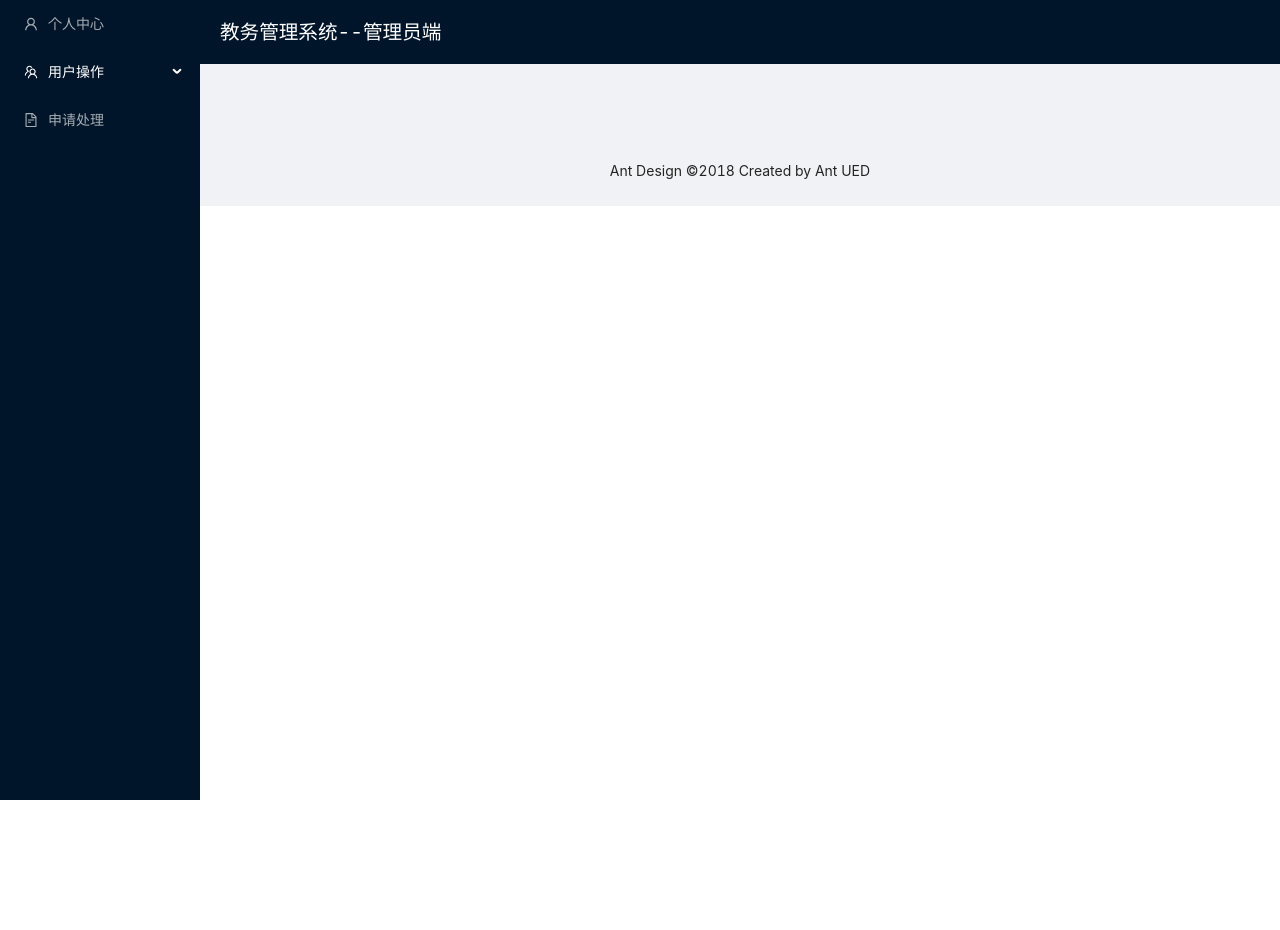
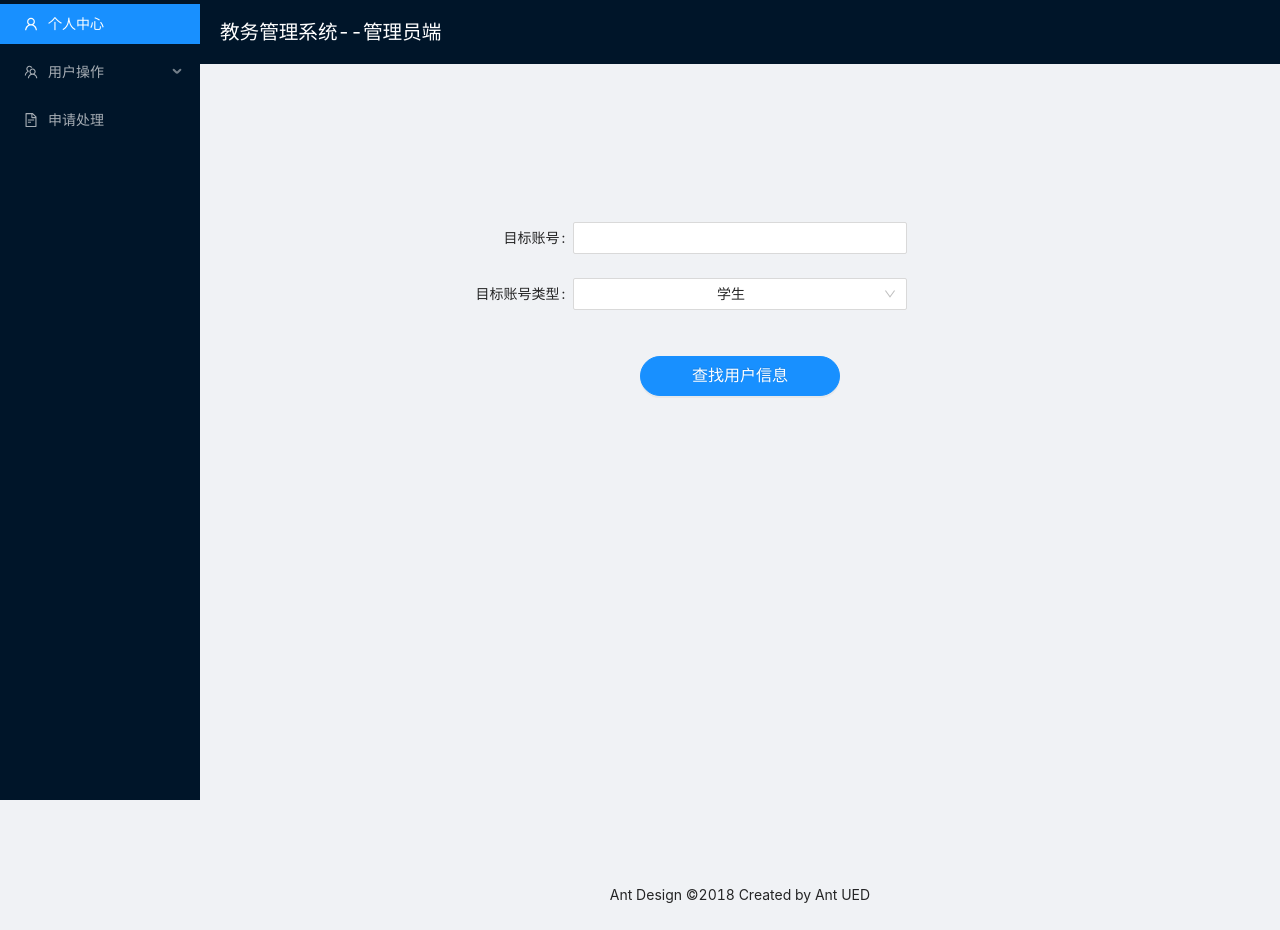
Before and after one commit to volcverse/SE--, a React (Create React App) app: page /FindUser in a window 1280 px wide. Before the commit the page ends 800 px from the top, so only its background shows below. Built offline with nearby package versions, Linux system fonts and the light colour scheme.

Commit message:
Add files via upload

```diff
--- /dev/null
+++ b/src/pages/ManagerCenter/AdmChangePSW.jsx
@@ -0,0 +1,43 @@
+import React from 'react';
+import { Input, Button, Form } from 'antd';
+
+export default class AdmChangePSW extends React.Component {
+    render() {
+        const formItemLayout = {
+            labelCol: {
+                xs: { span: 24 },
+                sm: { span: 4, offset: 4 },
+            },
+            wrapperCol: {
+                xs: { span: 24 },
+                sm: { span: 8 },
+            },
+        };
+        return (
+            <div>
+                <br /><br /><br /><br /><br />
+                <span style={{ color: '#000', fontSize: '1.4em'}}>密码修改</span>
+                <br /><br />
+                <Form.Item label="旧密码" {...formItemLayout}>
+                    <Input type="password"></Input>
+                </Form.Item>
+
+                <Form.Item label="新密码" {...formItemLayout}>
+                    <Input type="password"></Input>
+                </Form.Item>
+
+                <Form.Item label="确认密码" {...formItemLayout}>
+                    <Input type="password"></Input>
+                </Form.Item>
+
+                <Form.Item>
+                    <Button style={{ width: 200 }} type="primary" shape="round" size='large'>
+                        确定
+                    </Button>
+                </Form.Item>
+                <br /><br /><br /><br /><br /><br /><br /><br /><br />
+                <br /><br /><br /><br /><br /><br />
+            </div>
+        )
+    }
+}
--- a/src/pages/ManagerCenter/Application.jsx
+++ b/src/pages/ManagerCenter/Application.jsx
@@ -3,6 +3,8 @@ import React from 'react';
 import {
   FileTextOutlined,
 } from '@ant-design/icons';
+import { Link } from 'react-router-dom'
+import AdmChangePSW from './AdmChangePSW'
 
 
 const data = [
@@ -11,9 +13,6 @@ const data = [
   },
   {
     title: '李四退学申请',
-  },
-  {
-    title: '王五微积分班级成绩修改申请',
   },
   {
     title: '赵四教师转系申请',
@@ -36,7 +35,9 @@ export default class Application extends React.Component {
                 title={item.title}
                 description="XXXXXXX"
               />
-              <Button>详情</Button>
+              <Button>详情
+                <Link to="/AdmChangePSW"></Link>
+              </Button>
             </List.Item>
           )}
         />
--- /dev/null
+++ b/src/pages/ManagerCenter/ApplicationDetail.jsx
@@ -0,0 +1,41 @@
+import React, { Component } from 'react'
+import { Descriptions, Button } from 'antd'
+
+export default class ApplicationDetail extends Component {
+    render() {
+        return (
+            <div>
+                <Descriptions title="申请" bordered>
+                    <Descriptions.Item label="姓名">张三</Descriptions.Item>
+                    <Descriptions.Item label="学号">319010XXXX</Descriptions.Item>
+                    <Descriptions.Item label="性别">男</Descriptions.Item>
+                    <Descriptions.Item label="申请时间">2021-06-01 18:00:00</Descriptions.Item>
+                    <Descriptions.Item label="申请事务" span={2}>
+                        转专业
+                    </Descriptions.Item>
+
+                    <Descriptions.Item label="详细说明">
+                        由于XXXXX
+      <br />
+      希望从XX专业转至XX专业
+      <br />
+      目前均绩：5.0
+      <br />
+      有很强的学习能力，曾获国奖
+
+                    </Descriptions.Item>
+                </Descriptions>
+                <br /><br /><br /><br /><br /><br /><br />
+                <Button className="yes">
+                    通过
+                </Button>
+                <Button className="no" style={{ marginLeft: 20 }}>
+                    驳回
+                </Button>
+                <br /><br /><br /><br /><br /><br /><br /><br /><br />
+                <br /><br /><br />
+                <br />
+            </div>
+        )
+    }
+}
--- /dev/null
+++ b/src/pages/ManagerCenter/ChangeAdmInfo.jsx
@@ -0,0 +1,44 @@
+import React from 'react';
+import { Input, Button, Form } from 'antd';
+
+export default class ChangeAdmInfo extends React.Component {
+    render() {
+        const formItemLayout = {
+            labelCol: {
+                xs: { span: 24 },
+                sm: { span: 4, offset: 4 },
+            },
+            wrapperCol: {
+                xs: { span: 24 },
+                sm: { span: 8 },
+            },
+        };
+        return (
+            <div>
+                <br /><br /><br /><br /><br />
+                <span style={{ color: '#000', fontSize: '1.4em'}}>个人信息修改</span>
+                <br /><br />
+                <Form.Item label="姓名" {...formItemLayout}>
+                    <Input></Input>
+                </Form.Item>
+
+                <Form.Item label="性别" {...formItemLayout}>
+                    <Input></Input>
+                </Form.Item>
+
+                <Form.Item label="身份证号" {...formItemLayout}>
+                    <Input></Input>
+                </Form.Item>
+
+                <Form.Item>
+                    <Button style={{ width: 200 }} type="primary" shape="round" size='large'>
+                        确定
+                    </Button>
+                </Form.Item>
+                <br /><br /><br /><br /><br /><br /><br /><br /><br />
+                <br /><br /><br /><br /><br /><br />
+
+            </div>
+        )
+    }
+}
--- a/src/pages/ManagerCenter/DeleteUser.jsx
+++ b/src/pages/ManagerCenter/DeleteUser.jsx
@@ -33,7 +33,7 @@ export default class DeleteUser extends React.Component {
           >
             <Button style={{ width: 200 }} type="primary" shape="round" size='large'>
               删除
-                                    </Button>
+            </Button>
           </Popconfirm>
         </Form.Item>
         <br /><br /><br /><br /><br /><br /><br />
--- /dev/null
+++ b/src/pages/ManagerCenter/FindUser.jsx
@@ -0,0 +1,63 @@
+import { Input, Button, Form } from 'antd';
+import { Popconfirm, message } from 'antd';
+import React from 'react';
+import { Select } from 'antd';
+const { Option } = Select;
+
+
+export default class ChangeUser extends React.Component {
+  render() {
+    const formItemLayout = {
+      labelCol: {
+        xs: { span: 24 },
+        sm: { span: 4, offset: 4 },
+      },
+      wrapperCol: {
+        xs: { span: 24 },
+        sm: { span: 8 },
+      },
+    };
+
+    return (
+
+      <>
+        <br /><br /><br /><br /><br />
+        <Form.Item label="目标账号" {...formItemLayout}>
+          <Input></Input>
+        </Form.Item>
+        <Form.Item {...formItemLayout} label="目标账号类型">
+          <Select defaultValue="student" onChange={handleChange}>
+            <Option value="teacher">教师</Option>
+            <Option value="student">学生</Option>
+            <Option value="manager">管理员</Option>
+          </Select>
+        </Form.Item>
+        <br/>
+        <Button style={{ width: 200 }} type="primary" shape="round" size='large'>
+              查找用户信息
+            </Button>
+        <br/>
+
+
+        <br /><br /><br /><br /><br /><br /><br /><br /><br />
+        <br /><br /><br /><br /><br /><br /><br /><br /><br /><br />
+        <br />
+
+      </>
+    )
+  }
+}
+
+function handleChange(value) {
+  console.log(`selected ${value}`);
+}
+
+function confirm(e) {
+  console.log(e);
+  message.success('操作确认');
+}
+
+function cancel(e) {
+  console.log(e);
+  message.error('操作取消');
+}
--- a/src/pages/ManagerCenter/ManagerCenter.jsx
+++ b/src/pages/ManagerCenter/ManagerCenter.jsx
@@ -12,6 +12,10 @@ import AddUser from './AddUser'
 import DeleteUser from './DeleteUser'
 import ChangeUser from './ChangeUser'
 import Application from './Application'
+import AdmChangePSW from './AdmChangePSW'
+import FindUser from './FindUser'
+import ChangeAdmInfo from './ChangeAdmInfo'
+import ApplicationDetail from './ApplicationDetail'
 
 
 const { Header, Content, Footer, Sider } = Layout;
@@ -29,13 +33,11 @@ class ManagerCenter extends React.Component {
             left: 0,
           }}
         >
-
-
           <div className="logo" />
-          <Menu theme="dark" mode="inline" defaultSelectedKeys={['1']}>
+          <Menu theme="dark" mode="inline" defaultSelectedKeys={['m1']}>
             <Menu.Item key="m1" icon={<UserOutlined />}>
               个人中心
-              <Link to="/ManagerInfo"></Link>
+              <Link to="/AdmChangePSW"></Link>
             </Menu.Item>
             <SubMenu key="userinfo" icon={<TeamOutlined />} title="用户操作">
               <Menu.Item key="1">新增用户
@@ -46,6 +48,9 @@ class ManagerCenter extends React.Component {
               </Menu.Item>
               <Menu.Item key="3">修改用户
               <Link to="/ChangeUser"></Link>
+              </Menu.Item>
+              <Menu.Item key="3">查找用户
+              <Link to="/FindUser"></Link>
               </Menu.Item>
             </SubMenu>
             <Menu.Item key="m4" icon={<FileTextOutlined />}>
@@ -67,7 +72,9 @@ class ManagerCenter extends React.Component {
               <Route path="/AddUser" component={AddUser}></Route>
               <Route path="/DeleteUser" component={DeleteUser}></Route>
               <Route path="/ChangeUser" component={ChangeUser}></Route>
+              <Route path="/FindUser" component={FindUser}></Route>
               <Route path="/Application" component={Application}></Route>
+              <Route path="/AdmChangePSW" component={AdmChangePSW}></Route>
             </div>
           </Content>
           <Footer style={{ textAlign: 'center' }}>Ant Design ©2018 Created by Ant UED</Footer>
--- a/src/pages/ManagerCenter/ManagerInfo.jsx
+++ b/src/pages/ManagerCenter/ManagerInfo.jsx
@@ -1,11 +1,13 @@
 import React, { Component } from 'react'
 import { Descriptions, Button } from 'antd';
 import { Image } from 'antd';
+import AdmChangePSW from './AdmChangePSW'
+import { Link, Route, BrowserRouter } from 'react-router-dom'
 
 export default class ManagerInfo extends Component {
   render() {
     return (
-      <div>
+      <BrowserRouter>
         <Image
           width={200}
           src="https://zos.alipayobjects.com/rmsportal/jkjgkEfvpUPVyRjUImniVslZfWPnJuuZ.png"
@@ -14,10 +16,11 @@ export default class ManagerInfo extends Component {
         <Button>
           编辑信息
             </Button>
-
+<Link to="/AdmChangePSW">
         <Button style={{ marginLeft: 20 }}>
           修改密码
-            </Button>
+
+            </Button></Link>
         <br /><br />
         <Descriptions title="管理员信息">
           <Descriptions.Item label="姓名">李四</Descriptions.Item>
@@ -30,8 +33,8 @@ export default class ManagerInfo extends Component {
 
         <br /><br /><br /><br /><br /><br />
         <br /><br /><br /><br /><br /><br /><br />
-
-      </div>
+<Route path="/AdmChangePSW" component={AdmChangePSW}></Route>
+</BrowserRouter>
     )
   }
 }
```
Also changed, not shown: src/pages/ManagerCenter/AddUser.jsx (line endings or trailing spaces).
